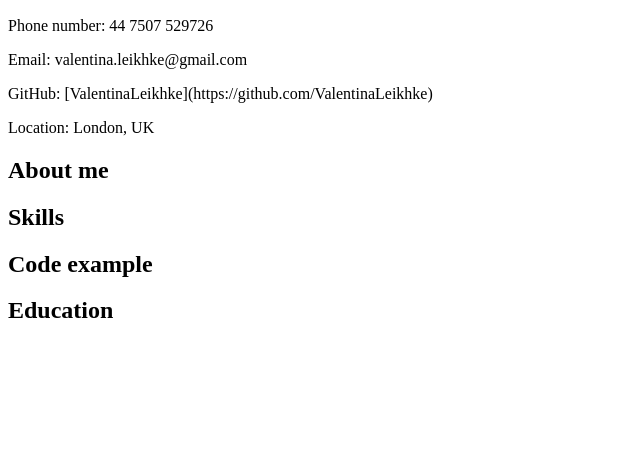
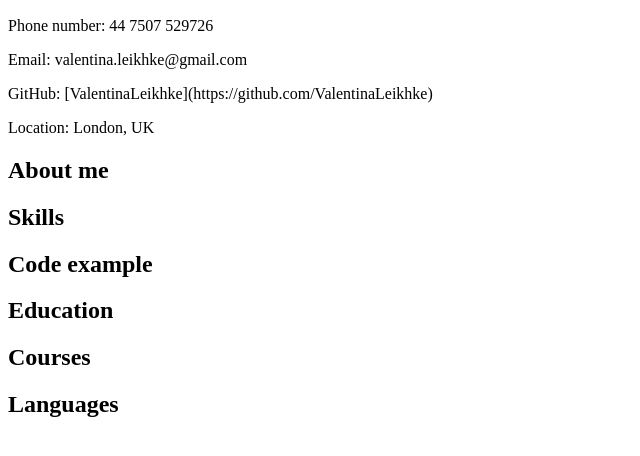
Before and after one commit to ValentinaLeikhke/rsschool-cv, a plain HTML site: page index.html in a window 1280 px wide. Shown: the part 110-566 px from the top of the page, without its empty margins (0-640 px from the left). Drawn offline with Linux system fonts and the light colour scheme.

Commit message:
refactor: change structure of the cv

```diff
--- a/index.html
+++ b/index.html
@@ -18,5 +18,7 @@
     <h2>Skills</h2>
     <h2>Code example</h2>
     <h2>Education</h2>
+    <h2>Courses</h2>
+    <h2>Languages</h2>
 </body>
 </html>
```
